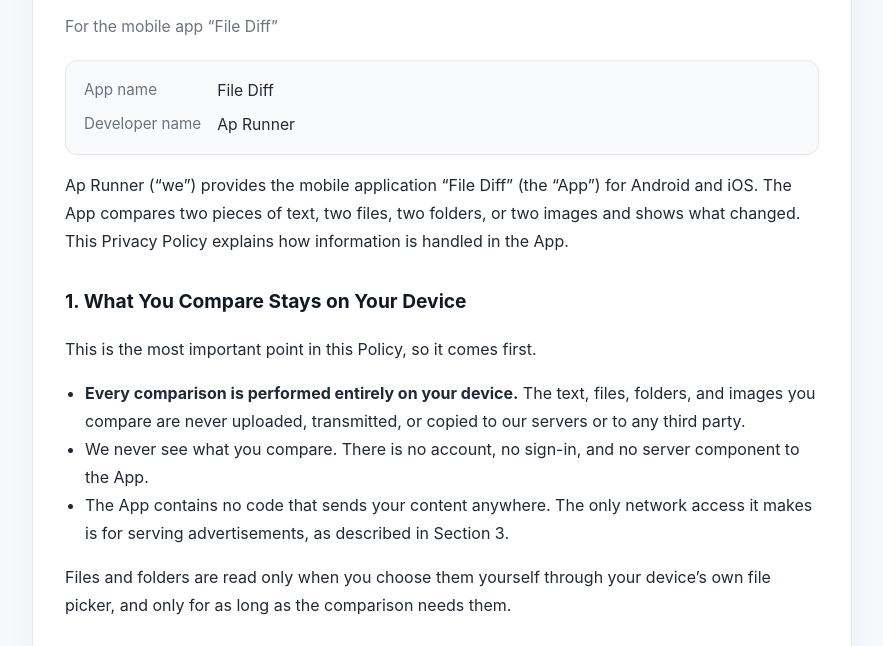
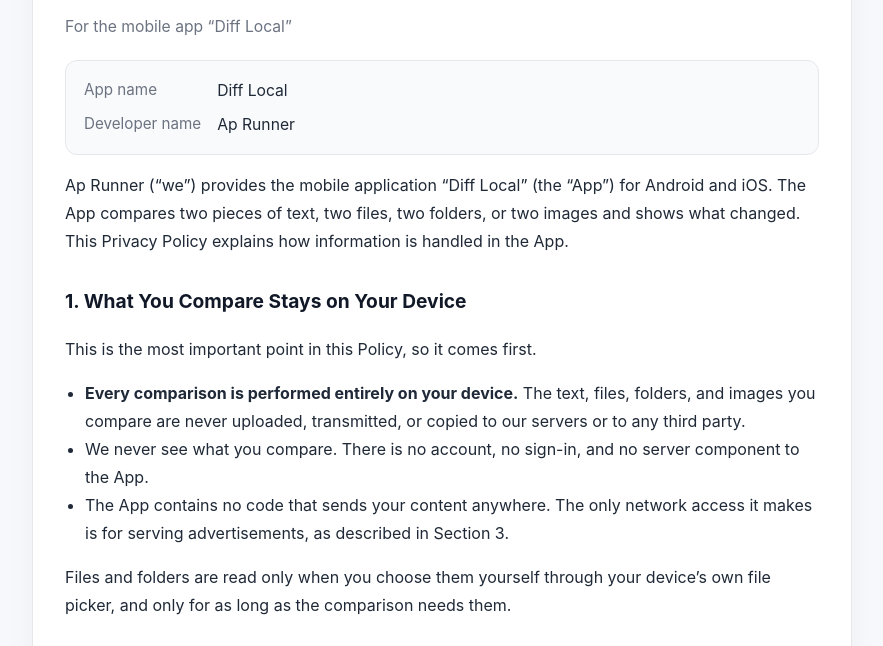
Before and after one commit to weblab100/ap_privacy_policy, a plain HTML site: page file_diff/index.html in a window 1280 px wide. Shown: the part 129-775 px from the top of the page, without its empty margins (198-1081 px from the left). Drawn offline with Linux system fonts and the light colour scheme.

Commit message:
Add files via upload

```diff
--- a/file_diff/index.html
+++ b/file_diff/index.html
@@ -3,7 +3,7 @@
 <head>
 <meta charset="utf-8">
 <meta name="viewport" content="width=device-width, initial-scale=1">
-<title>Privacy Policy | File Diff - Ap Runner</title>
+<title>Privacy Policy | Diff Local - Ap Runner</title>
 <style>
   :root {
     --bg: #f7f8fb;
@@ -60,16 +60,16 @@
 <div class="card">
 
 <h1>Privacy Policy</h1>
-<p class="subtitle">For the mobile app &ldquo;File Diff&rdquo;</p>
+<p class="subtitle">For the mobile app &ldquo;Diff Local&rdquo;</p>
 
 <div class="ident">
   <dl>
-    <dt>App name</dt><dd>File Diff</dd>
+    <dt>App name</dt><dd>Diff Local</dd>
     <dt>Developer name</dt><dd>Ap Runner</dd>
   </dl>
 </div>
 
-<p>Ap Runner (&ldquo;we&rdquo;) provides the mobile application &ldquo;File Diff&rdquo; (the &ldquo;App&rdquo;) for Android and iOS. The App compares two pieces of text, two files, two folders, or two images and shows what changed. This Privacy Policy explains how information is handled in the App.</p>
+<p>Ap Runner (&ldquo;we&rdquo;) provides the mobile application &ldquo;Diff Local&rdquo; (the &ldquo;App&rdquo;) for Android and iOS. The App compares two pieces of text, two files, two folders, or two images and shows what changed. This Privacy Policy explains how information is handled in the App.</p>
 
 <h2>1. What You Compare Stays on Your Device</h2>
 <p>This is the most important point in this Policy, so it comes first.</p>
```
